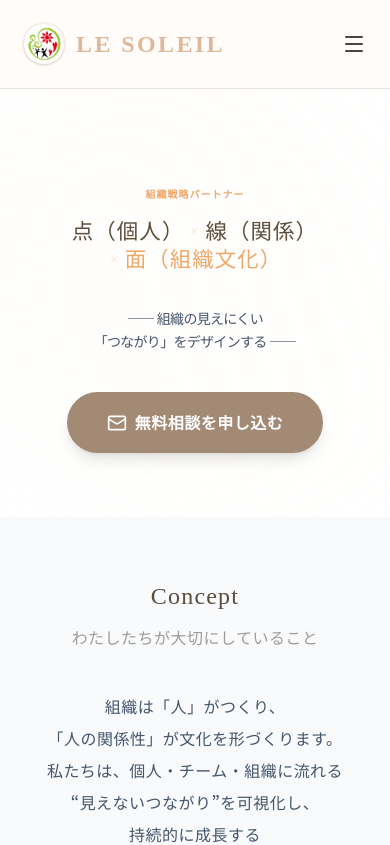
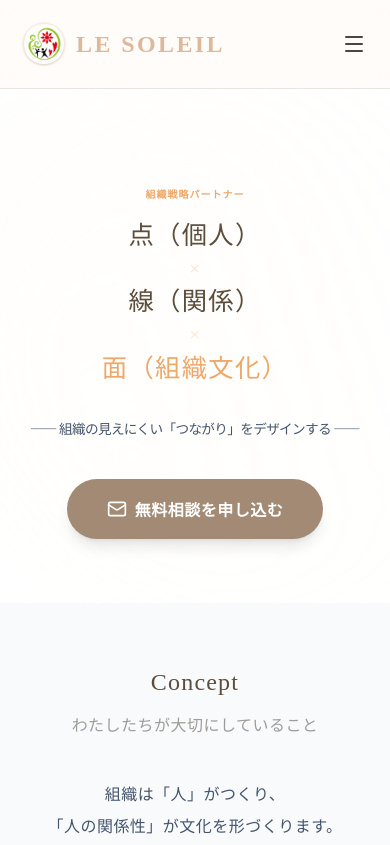
Before and after one commit to soleil0615/soleil_hp, a Next.js app: page /edu in a window 390 px wide. Shown: the top 845 px of the page. Built offline with nearby package versions, Linux system fonts and the light colour scheme.

Commit message:
Fine-tune mobile text wrapping and layout on edu page

```diff
--- a/app/edu/page.tsx
+++ b/app/edu/page.tsx
@@ -30,19 +30,17 @@ export default function EduPage() {
                         <p className="text-edu-primary font-bold tracking-widest uppercase mb-4 text-[10px] sm:text-base">
                             組織戦略パートナー
                         </p>
-                        <h1 className="text-[5.5vw] xs:text-[6vw] sm:text-3xl md:text-4xl lg:text-5xl font-black tracking-tighter text-slate-900 font-serif mb-8 leading-tight w-full text-center px-2">
+                        <h1 className="text-[6.5vw] xs:text-[7vw] sm:text-3xl md:text-4xl lg:text-5xl font-black tracking-tighter text-slate-900 font-serif mb-8 leading-tight w-full text-center px-2">
                             <span className="inline-block">点（個人）</span>
-                            <span className="text-edu-primary/30 mx-1 sm:mx-3 inline-block scale-75 sm:scale-100">×</span>
+                            <span className="text-edu-primary/30 mx-1 sm:mx-3 hidden sm:inline-block scale-75 sm:scale-100">×</span>
+                            <div className="sm:hidden text-edu-primary/30 my-1 scale-75 leading-none">×</div>
                             <span className="inline-block">線（関係）</span>
-                            <br className="block sm:hidden mt-2" />
                             <span className="text-edu-primary/30 mx-1 sm:mx-3 hidden sm:inline-block scale-75 sm:scale-100">×</span>
-                            <span className="text-edu-primary/30 mr-1 inline-block scale-75 sm:hidden">×</span>
+                            <div className="sm:hidden text-edu-primary/30 my-1 scale-75 leading-none">×</div>
                             <span className="text-edu-primary inline-block">面（組織文化）</span>
                         </h1>
-                        <p className="text-sm xs:text-base sm:text-2xl lg:text-[2vw] text-slate-600 font-medium mb-10 leading-relaxed px-4 text-center tracking-tighter">
-                            <span className="inline-block">—— 組織の見えにくい</span>
-                            <br className="block sm:hidden" />
-                            <span className="inline-block">「つながり」をデザインする ——</span>
+                        <p className="text-[3.5vw] xs:text-[3.8vw] sm:text-2xl lg:text-[2vw] text-slate-600 font-medium mb-10 leading-relaxed whitespace-nowrap px-4 text-center tracking-tighter">
+                            —— 組織の見えにくい「つながり」をデザインする ——
                         </p>
                         <div className="flex flex-col sm:flex-row gap-4 justify-center items-center">
                             <Link
@@ -70,12 +68,12 @@ export default function EduPage() {
                 className="bg-slate-50"
             >
                 <div className="mx-auto max-w-4xl text-center mb-16">
-                    <p className="text-base sm:text-lg leading-8 sm:leading-9 text-slate-600 font-medium text-center text-balance px-4">
+                    <p className="text-base sm:text-lg leading-8 sm:leading-9 text-slate-600 font-medium text-center px-4">
                         <span className="inline-block">組織は「人」がつくり、</span><br />
-                        <span className="inline-block">「人の関係性」が文化を形づくります。</span><br />
-                        <span className="inline-block">私たちは、個人・チーム・組織に流れる</span><br />
-                        <span className="inline-block">“見えないつながり”を可視化し、</span><br />
-                        <span className="inline-block">持続的に成長する</span><br className="sm:hidden" /><span className="inline-block">組織づくりを支援します。</span>
+                        <span className="inline-block">「人の関係性」が</span><span className="inline-block">文化を形づくります。</span><br />
+                        <span className="inline-block">私たちは、個人・チーム・</span><span className="inline-block">組織に流れる</span><br />
+                        <span className="inline-block">“見えないつながり”を</span><span className="inline-block">可視化し、</span><br />
+                        <span className="inline-block">持続的に成長する</span><span className="inline-block">組織づくりを支援します。</span>
                     </p>
                 </div>
 
@@ -137,7 +135,7 @@ export default function EduPage() {
                                 </p>
                                 <p>
                                     <span className="inline-block">私は、ひとりひとりの想いに</span><br />
-                                    <span className="inline-block">耳を傾けながら、</span><br className="sm:hidden" /><span className="inline-block">人と働く場を</span><br />
+                                    <span className="inline-block">耳を傾けながら、</span><span className="inline-block">人と働く場を</span><br />
                                     <span className="inline-block">ていねいにつなぎ直す</span><br />
                                     <span className="inline-block">“関係性のデザイン”を</span><br />
                                     <span className="inline-block">大切にしています。</span>
```
